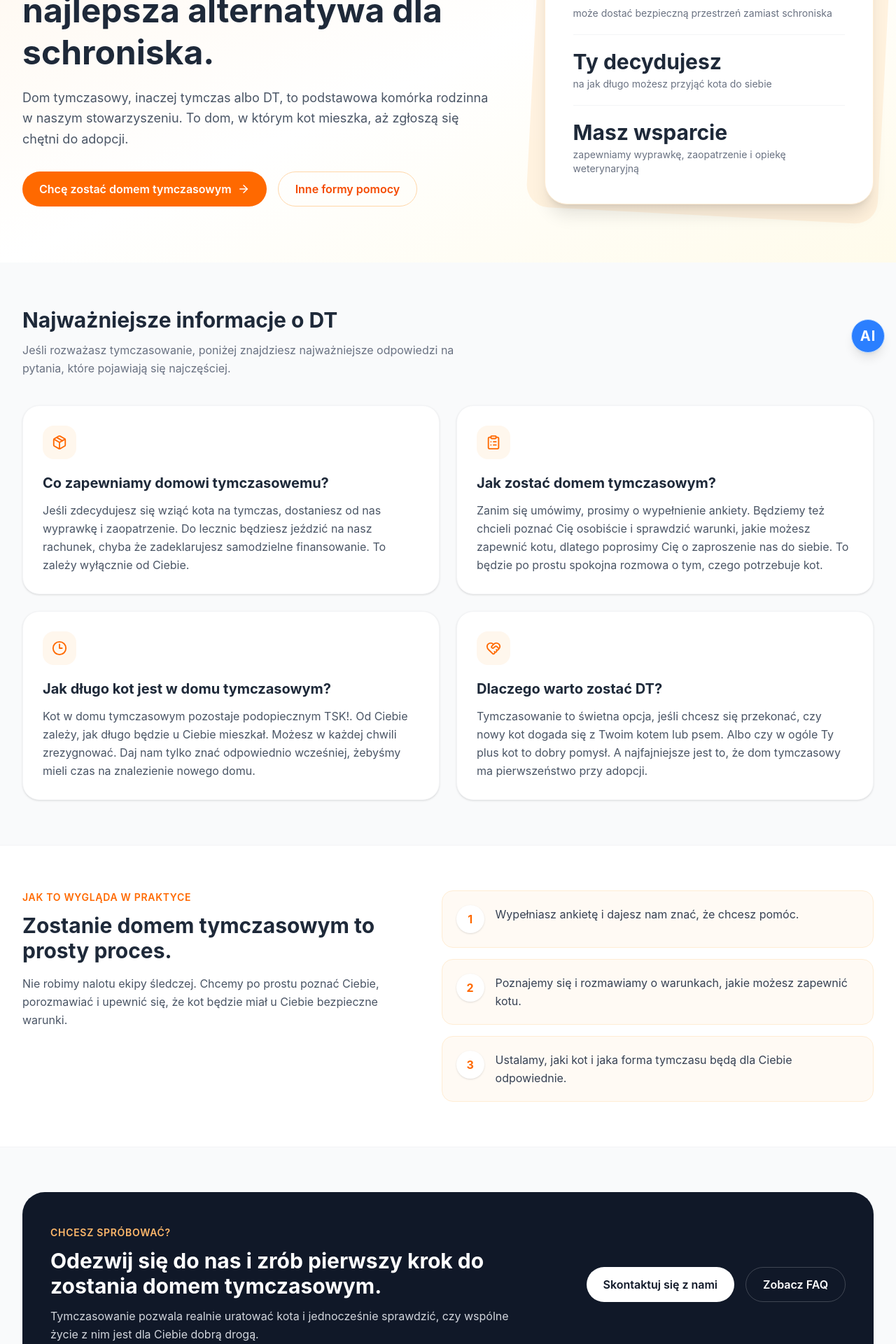
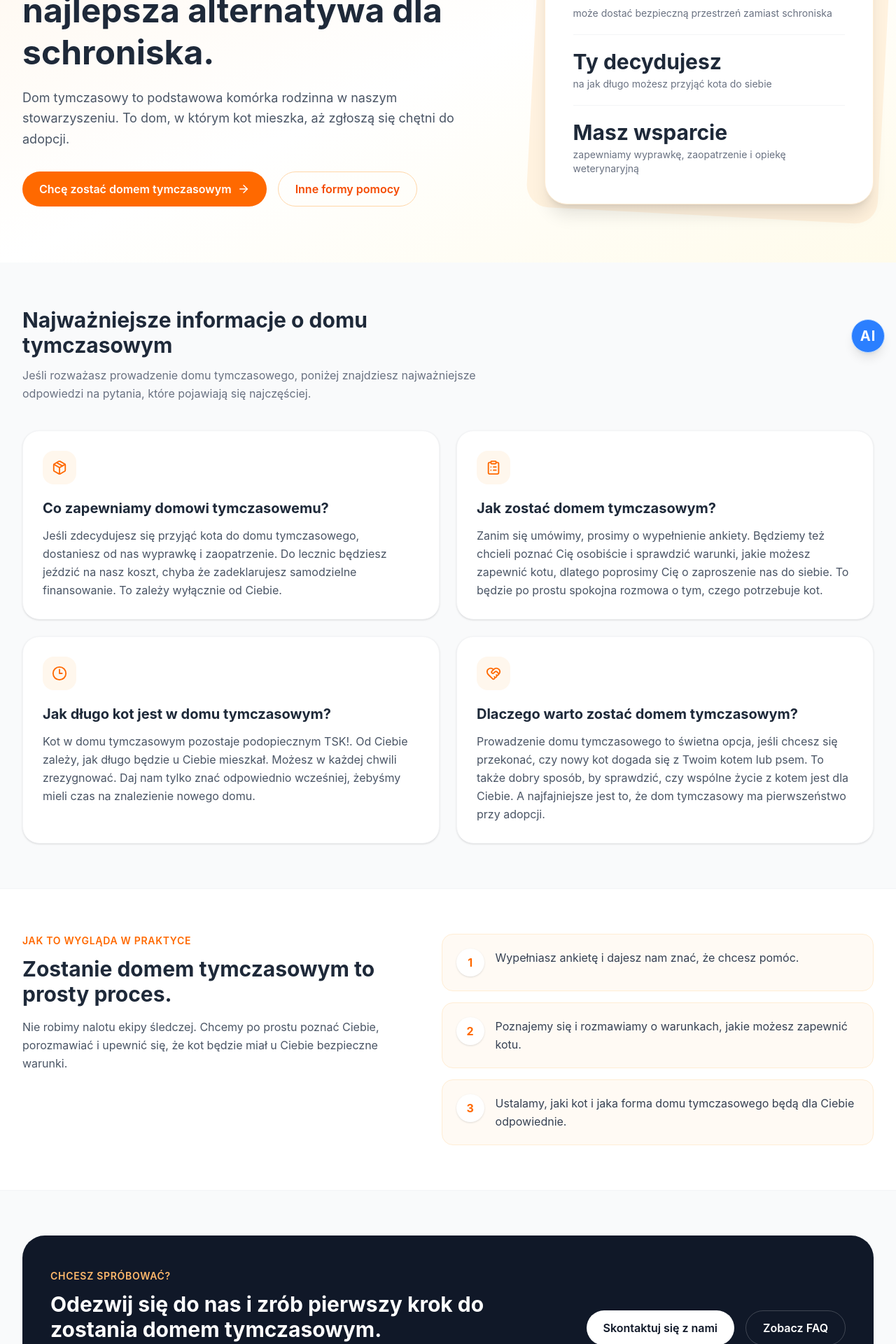
Before and after one commit to babuuc/3majSie-kocie, a React (Vite) app in the folder trzymajsiekocie-app/: page /dom-tymczasowy in a window 1280 px wide. Shown: the part 280-2200 px from the top of the page at 70% size. Built offline with nearby package versions, Linux system fonts and the light colour scheme.

Commit message:
poprawki

```diff
--- a/trzymajsiekocie-app/src/pages/DomTymczasowy.jsx
+++ b/trzymajsiekocie-app/src/pages/DomTymczasowy.jsx
@@ -13,7 +13,7 @@ const infoCards = [
     icon: Package,
     title: 'Co zapewniamy domowi tymczasowemu?',
     description:
-      'Jeśli zdecydujesz się wziąć kota na tymczas, dostaniesz od nas wyprawkę i zaopatrzenie. Do lecznic będziesz jeździć na nasz rachunek, chyba że zadeklarujesz samodzielne finansowanie. To zależy wyłącznie od Ciebie.',
+      'Jeśli zdecydujesz się przyjąć kota do domu tymczasowego, dostaniesz od nas wyprawkę i zaopatrzenie. Do lecznic będziesz jeździć na nasz koszt, chyba że zadeklarujesz samodzielne finansowanie. To zależy wyłącznie od Ciebie.',
   },
   {
     icon: ClipboardList,
@@ -29,16 +29,16 @@ const infoCards = [
   },
   {
     icon: HeartHandshake,
-    title: 'Dlaczego warto zostać DT?',
+    title: 'Dlaczego warto zostać domem tymczasowym?',
     description:
-      'Tymczasowanie to świetna opcja, jeśli chcesz się przekonać, czy nowy kot dogada się z Twoim kotem lub psem. Albo czy w ogóle Ty plus kot to dobry pomysł. A najfajniejsze jest to, że dom tymczasowy ma pierwszeństwo przy adopcji.',
+      'Prowadzenie domu tymczasowego to świetna opcja, jeśli chcesz się przekonać, czy nowy kot dogada się z Twoim kotem lub psem. To także dobry sposób, by sprawdzić, czy wspólne życie z kotem jest dla Ciebie. A najfajniejsze jest to, że dom tymczasowy ma pierwszeństwo przy adopcji.',
   },
 ];
 
 const steps = [
   'Wypełniasz ankietę i dajesz nam znać, że chcesz pomóc.',
   'Poznajemy się i rozmawiamy o warunkach, jakie możesz zapewnić kotu.',
-  'Ustalamy, jaki kot i jaka forma tymczasu będą dla Ciebie odpowiednie.',
+  'Ustalamy, jaki kot i jaka forma domu tymczasowego będą dla Ciebie odpowiednie.',
 ];
 
 export default function DomTymczasowy() {
@@ -56,7 +56,7 @@ export default function DomTymczasowy() {
                 Dom tymczasowy to najlepsza alternatywa dla schroniska.
               </h1>
               <p className="text-lg text-gray-600 max-w-2xl leading-relaxed">
-                Dom tymczasowy, inaczej tymczas albo DT, to podstawowa komórka rodzinna w naszym stowarzyszeniu.
+                Dom tymczasowy to podstawowa komórka rodzinna w naszym stowarzyszeniu.
                 To dom, w którym kot mieszka, aż zgłoszą się chętni do adopcji.
               </p>
 
@@ -108,10 +108,10 @@ export default function DomTymczasowy() {
       <section className="max-w-7xl mx-auto px-4 xl:px-8 py-14 lg:py-16">
         <div className="mb-10 max-w-2xl">
           <h2 className="text-2xl lg:text-3xl font-bold text-gray-800 mb-3">
-            Najważniejsze informacje o DT
+            Najważniejsze informacje o domu tymczasowym
           </h2>
           <p className="text-gray-500 leading-relaxed">
-            Jeśli rozważasz tymczasowanie, poniżej znajdziesz najważniejsze odpowiedzi na pytania, które pojawiają się najczęściej.
+            Jeśli rozważasz prowadzenie domu tymczasowego, poniżej znajdziesz najważniejsze odpowiedzi na pytania, które pojawiają się najczęściej.
           </p>
         </div>
 
@@ -171,7 +171,7 @@ export default function DomTymczasowy() {
               Odezwij się do nas i zrób pierwszy krok do zostania domem tymczasowym.
             </h2>
             <p className="text-gray-300 leading-relaxed">
-              Tymczasowanie pozwala realnie uratować kota i jednocześnie sprawdzić, czy wspólne życie z nim jest dla Ciebie dobrą drogą.
+              Prowadzenie domu tymczasowego pozwala realnie uratować kota i jednocześnie sprawdzić, czy wspólne życie z nim jest dla Ciebie dobrą drogą.
             </p>
           </div>
 
```
